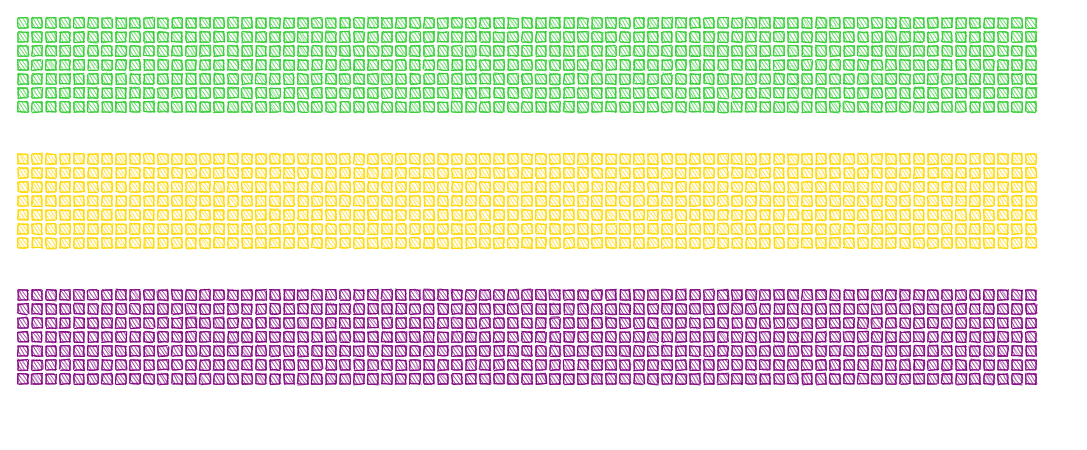
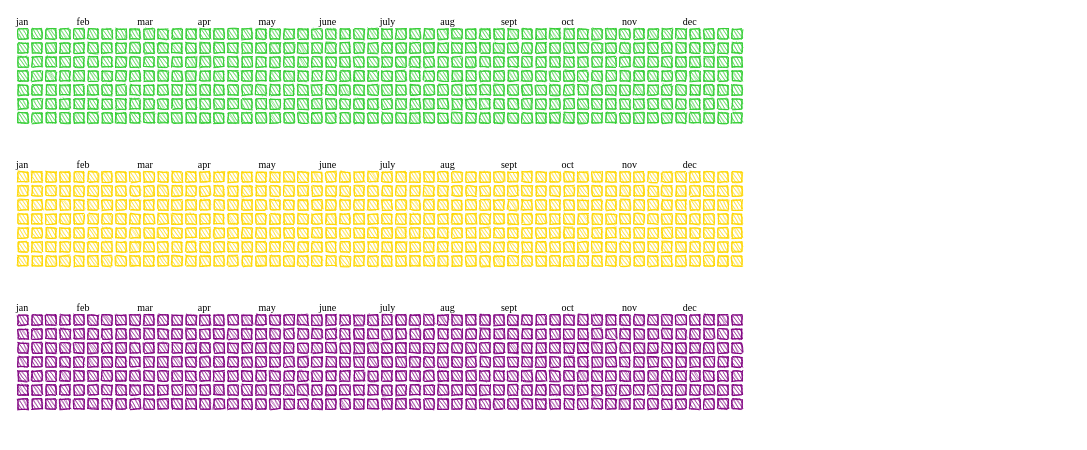
Before and after one commit to jonathanhudak/obsidian-tools, a SvelteKit app in the folder ui/: page / in a window 1280 px wide. Shown: the top 450 px of the page, without its empty margins (0-1087 px from the left). Built offline with nearby package versions, Linux system fonts and the light colour scheme.

Commit message:
Add months

```diff
--- a/ui/src/components/RoughCalendar.svelte
+++ b/ui/src/components/RoughCalendar.svelte
@@ -7,6 +7,7 @@
 	let height: number = 100, width: number = 1100;
     onMount(async () => {
         let rc = rough.canvas(canvas);
+        let ctx = canvas.getContext("2d");
 		canvas.width = width;
 		canvas.height = height;
 		await tick();
@@ -16,7 +17,7 @@
 			// dark mode
 		}
 
-		for (let x = 0; x < 73; x += 1) {
+		for (let x = 0; x < 52; x += 1) {
 			const col = x * 14 + 2;
 			for (let y = 0; y < 7; y += 1) {
 				const row = y * 14 + 2;
@@ -28,6 +29,7 @@
 				});
 			}
 		}
+
     });
 </script>
 <style>
@@ -36,11 +38,47 @@
 		white-space: nowrap;
 		overflow-x: auto;
 	}
+
+	.calendar-body {
+		display: flex;
+	}
+
 	canvas {
 		max-width: 1200px;
+	}
+
+	ol {
+		display: flex;
+		list-style: none;
+		margin: 0;
+		padding: 0;
+		font-size: 10px;
+	}
+
+	li {
+		text-transform: lowercase;
+		text-align: right;
+		width: calc(14px * 4.33);
+		text-align: left;
 	}
 </style>
 
 <div class="calendar">
+<ol class="months">
+	<li>Jan</li>
+	<li>Feb</li>
+	<li>Mar</li>
+	<li>Apr</li>
+	<li>May</li>
+	<li>June</li>
+	<li>July</li>
+	<li>Aug</li>
+	<li>Sept</li>
+	<li>Oct</li>
+	<li>Nov</li>
+	<li>Dec</li>
+</ol>
+<div class="calendar-body">
 <canvas bind:this={canvas} />
 </div>
+</div>
```
